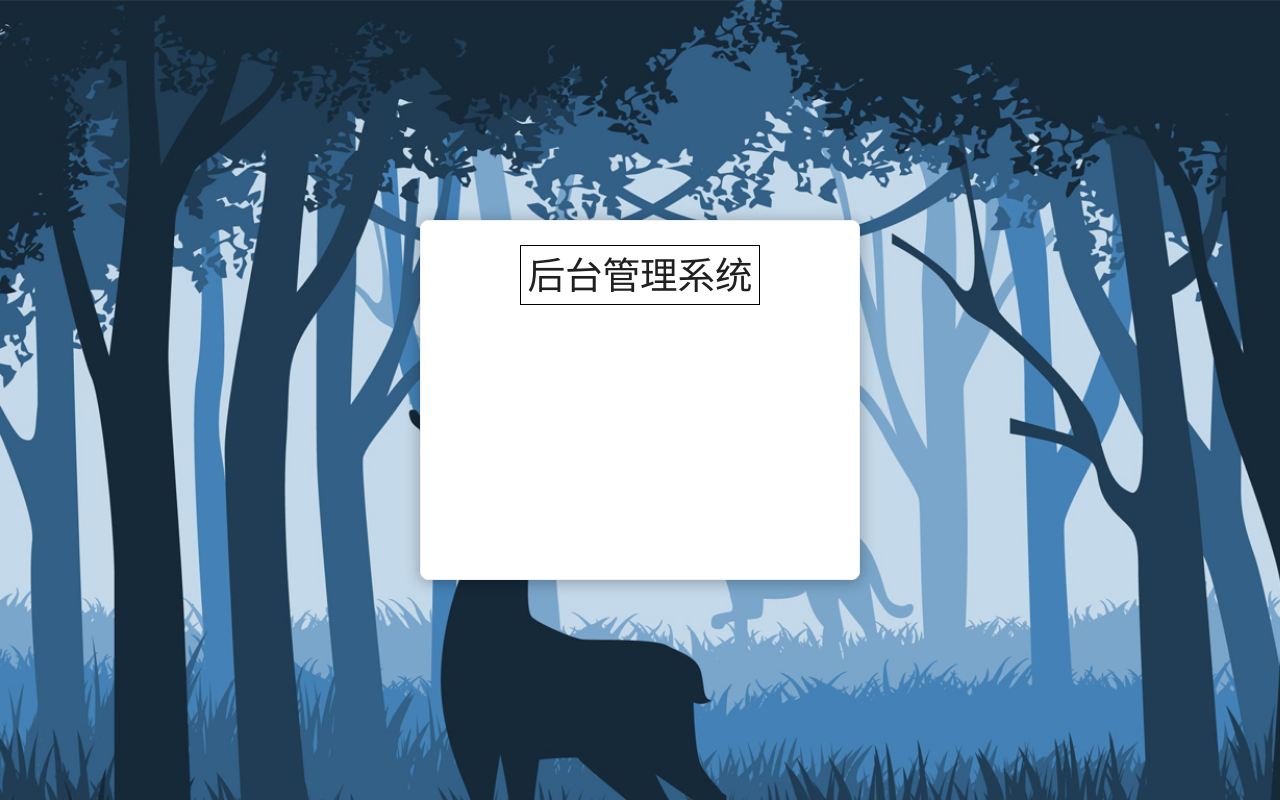
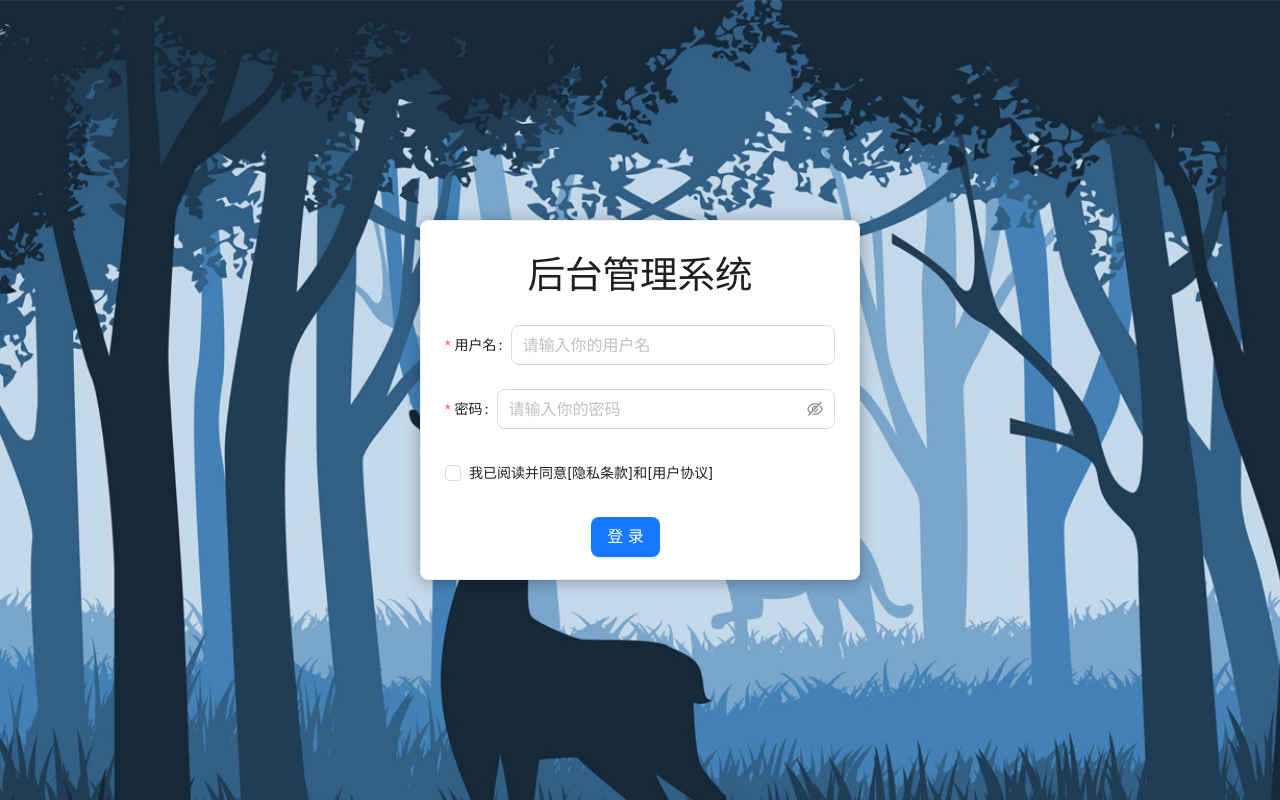
Before and after one commit to 631916165/admin_login, a React (Create React App) app: page /login in a window 1280 px wide. Built offline with nearby package versions, Linux system fonts and the light colour scheme.

Commit message:
登录表单验证完成

```diff
--- /dev/null
+++ b/jsconfig.json
@@ -0,0 +1,6 @@
+{
+    "compilerOptions": {
+        "baseUrl": "src"
+    },
+    "include": ["src"]
+}
--- a/package.json
+++ b/package.json
@@ -7,10 +7,12 @@
     "@testing-library/react": "^13.4.0",
     "@testing-library/user-event": "^13.5.0",
     "antd": "^5.7.1",
+    "axios": "^1.4.0",
     "react": "^18.2.0",
     "react-dom": "^18.2.0",
     "react-router-dom": "^5.2.0",
     "react-scripts": "5.0.1",
+    "sass": "^1.63.6",
     "web-vitals": "^2.1.4"
   },
   "scripts": {
--- a/src/pages/Login/index.jsx
+++ b/src/pages/Login/index.jsx
@@ -1,17 +1,77 @@
 import React,{Component} from "react";
-import { Card} from 'antd';
-import './index.css'
+import { Card, Button, Checkbox, Form, Input } from 'antd';
+import './index.scss'
 
 export default class Login extends Component {
     render() {
         return(
             <div className="login">
                 <Card className="login-container">
-                <div className="title-login">
-                    <h2>后台管理系统</h2>
-                </div>
+                    {/* 标题 */}
+                    <div className="title-login">
+                        <h2>后台管理系统</h2>
+                    </div>
+                    {/* 建立表单 */}
+                    <Form size="large" validateTrigger={['onChange','onBlur']}
+                    onFinish={this.onFinish}>
+                        <Form.Item
+                        label="用户名"
+                        name="username"
+                        rules={[
+                            {
+                            required: true,
+                            message: '请输入你的用户名!',
+                            },
+                        ]}
+                        >
+                        <Input placeholder="请输入你的用户名"/>
+                        </Form.Item>
+
+                        <Form.Item
+                        label="密码："
+                        name="password"
+                        rules={[
+                            {
+                            required: true,
+                            message: '请输入你的密码!',
+                            },
+                            {
+                                pattern: /^(?=.*[a-z])(?=.*[A-Z])(?=.*\d)[^]{8,16}$/,
+                                message:'密码至少要包含大小写字母及数字,且不少于8位'
+                            },
+                        ]}
+                        >
+                        <Input.Password placeholder="请输入你的密码"/>
+                        </Form.Item>
+
+                        <Form.Item
+                        name="remember"
+                        valuePropName="checked"
+                        rules={[
+                            {
+                                //自定义校验
+                                validator:(rule,value) =>
+                                    value
+                                    ?Promise.resolve()
+                                    :Promise.reject(new Error('请勾选同意后再登录'))
+                                ,
+                            },
+                        ]}>
+                        <Checkbox>我已阅读并同意[隐私条款]和[用户协议]</Checkbox>
+                        </Form.Item>
+
+                        <Form.Item wrapperCol={{ offset: 9, span: 15 }}>
+                        <Button type="primary" htmlType="submit">
+                            登录
+                        </Button>
+                        </Form.Item>
+                    </Form>
                 </Card>
             </div>
         )
     }
+
+    onFinish = (values) => {
+        console.log(values);
+    }
 }
--- a/src/pages/Login/index.css
+++ b/src/pages/Login/index.scss
@@ -2,7 +2,7 @@
     width: 100vw;
     height: 100vh;
     position: relative;
-    background: url(../../assets/background.jpg);
+    background: url(~assets/background.jpg);
     background-size: cover;
 }
 
@@ -20,10 +20,10 @@
     width: 240px;
     height: 60px;
     display: block;
-    border: 1px solid black;
     margin:0 auto;
     line-height: 60px;
     text-align: center;
     font-size: 25px;
     font-weight: 500;
+    margin-bottom: 20px;
 }
```
Also changed, not shown: 2 other files (tests, documents, lock files or other folders).
